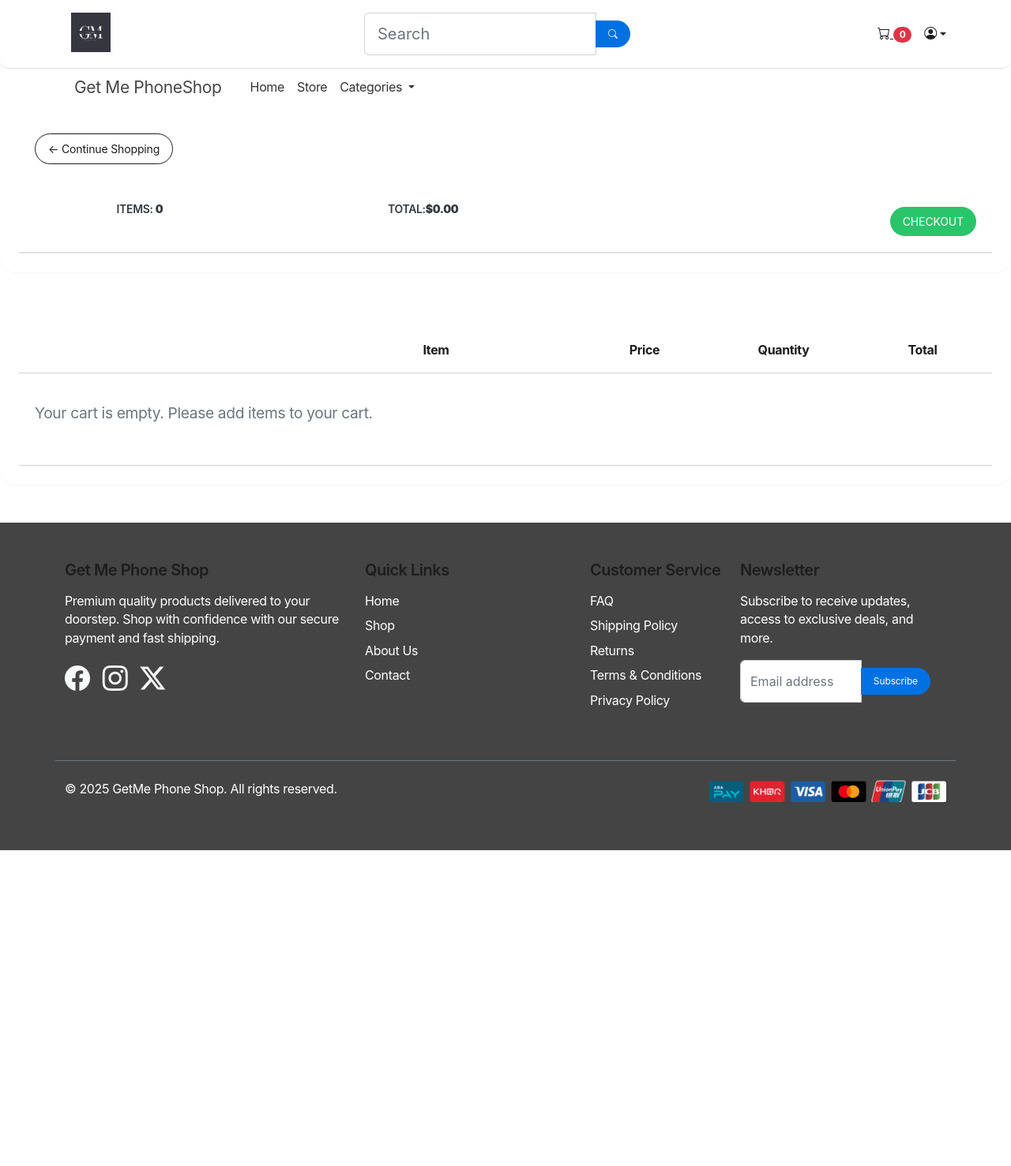
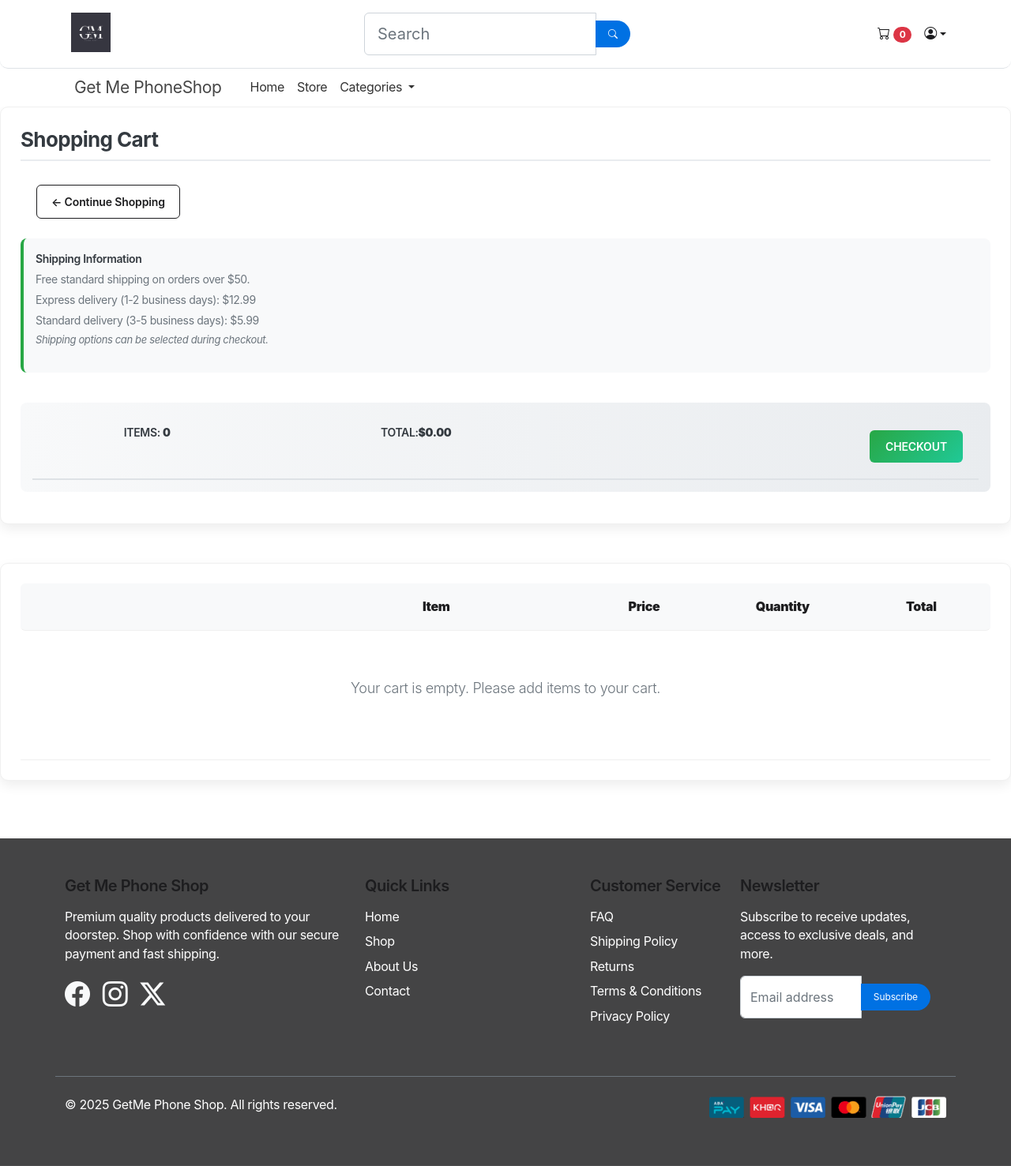
Before and after one commit to NatKimSreng/Shop, a Django app: page /cart/ in a window 1280 px wide. Shown: the whole page at 79% size. Before the commit the page ends 1077 px from the top, so only its background shows below. Run offline with Django 5.2, Linux system fonts and the light colour scheme; lists and menus that the app fills with data are empty.

Commit message:
style cart

```diff
--- a/cart/templates/cart_summary.html
+++ b/cart/templates/cart_summary.html
@@ -1,13 +1,267 @@
 {% extends 'store/main.html' %} {% load static %} {% block content %}
+<style>
+  /* Enhanced styling for cart page */
+  .box-element {
+    box-shadow: 0 6px 15px rgba(0, 0, 0, 0.07);
+    border-radius: 10px;
+    padding: 25px;
+    margin-bottom: 25px;
+    background-color: #fff;
+    border: 1px solid #f0f0f0;
+  }
+
+  .cart-row {
+    display: flex;
+    align-items: center;
+    padding: 18px 0;
+    border-bottom: 1px solid #f0f0f0;
+    transition: background-color 0.3s;
+  }
+
+  .cart-row:hover {
+    background-color: #f9f9f9;
+  }
+
+  .row-image {
+    width: 80px;
+    height: 80px;
+    object-fit: contain;
+    border-radius: 8px;
+    border: 1px solid #e0e0e0;
+    background-color: #fafafa;
+    padding: 5px;
+    box-shadow: 0 2px 5px rgba(0, 0, 0, 0.05);
+  }
+
+  .btn-outline-dark {
+    transition: all 0.3s;
+    font-weight: 600;
+    padding: 10px 18px;
+    border-radius: 6px;
+  }
+
+  .btn-outline-dark:hover {
+    background-color: #343a40;
+    color: white;
+  }
+
+  .btn-success {
+    transition: all 0.3s;
+    font-weight: 600;
+    padding: 10px 20px;
+    border-radius: 6px;
+    background: linear-gradient(135deg, #28a745, #20c997);
+    border: none;
+  }
+
+  .btn-success:hover {
+    box-shadow: 0 4px 10px rgba(40, 167, 69, 0.3);
+  }
+
+  .table {
+    margin-bottom: 0;
+  }
+
+  .qty-number {
+    font-weight: 600;
+    color: #343a40;
+    min-width: 20px;
+    text-align: center;
+  }
+
+  .quantity-control {
+    display: flex;
+    align-items: center;
+    justify-content: space-between;
+    background-color: #f8f9fa;
+    border-radius: 30px;
+    padding: 5px;
+    border: 1px solid #e5e5e5;
+    width: 120px;
+    margin: 5px 0;
+    box-shadow: 0 2px 4px rgba(0, 0, 0, 0.05);
+  }
+
+  .qty-btn {
+    width: 32px;
+    height: 32px;
+    display: flex;
+    align-items: center;
+    justify-content: center;
+    background-color: white;
+    border: 1px solid #dee2e6;
+    color: #343a40;
+    font-size: 16px;
+    font-weight: bold;
+    cursor: pointer;
+    border-radius: 50%;
+    transition: all 0.2s ease;
+    box-shadow: 0 1px 3px rgba(0, 0, 0, 0.1);
+    padding: 0;
+    line-height: 1;
+  }
+
+  .qty-btn-add {
+    background-color: #28a745;
+    border-color: #28a745;
+    color: white;
+  }
+
+  .qty-btn-minus {
+    background-color: #dc3545;
+    border-color: #dc3545;
+    color: white;
+  }
+
+  .qty-btn:hover {
+    transform: scale(1.1);
+    box-shadow: 0 3px 6px rgba(0, 0, 0, 0.15);
+  }
+
+  .qty-btn:active {
+    transform: scale(0.95);
+  }
+
+  /* Info box styles */
+  .info-box {
+    background-color: #f8f9fa;
+    border-radius: 8px;
+    padding: 15px;
+    margin: 15px 0;
+    border-left: 4px solid #007bff;
+    font-size: 14px;
+    line-height: 1.5;
+  }
+
+  .info-box-shipping {
+    border-left-color: #28a745;
+  }
+
+  .info-box-payment {
+    border-left-color: #ffc107;
+  }
+
+  .info-box-security {
+    border-left-color: #17a2b8;
+  }
+
+  .info-title {
+    font-weight: 600;
+    margin-bottom: 5px;
+    color: #343a40;
+  }
+
+  .info-text {
+    color: #6c757d;
+    margin-bottom: 5px;
+  }
+
+  .info-text:last-child {
+    margin-bottom: 0;
+  }
+
+  .help-text {
+    font-size: 13px;
+    color: #6c757d;
+    margin-top: 5px;
+    font-style: italic;
+  }
+
+  .empty-cart-container {
+    padding: 40px;
+    justify-content: center;
+    text-align: center;
+  }
+
+  .empty-cart {
+    font-size: 18px;
+    color: #6c757d;
+    font-weight: 300;
+  }
+
+  .item-price,
+  .item-total {
+    font-weight: 600;
+    color: #343a40;
+  }
+
+  .delete-cart {
+    background-color: white;
+    color: #dc3545;
+    border: 1px solid #dc3545;
+    margin-top: 8px;
+    transition: all 0.2s;
+    border-radius: 6px;
+    font-weight: 500;
+    padding: 5px 12px;
+    text-transform: uppercase;
+    font-size: 12px;
+    letter-spacing: 0.5px;
+  }
+
+  .delete-cart:hover {
+    background-color: #dc3545;
+    color: white;
+    box-shadow: 0 2px 5px rgba(220, 53, 69, 0.3);
+  }
+
+  /* Summary header enhancements */
+  .cart-summary {
+    background: linear-gradient(to right, #f8f9fa, #e9ecef);
+    border-radius: 8px;
+    padding: 15px;
+    margin-bottom: 15px;
+  }
+
+  .cart-header {
+    font-size: 26px;
+    font-weight: 700;
+    margin-bottom: 20px;
+    color: #343a40;
+    position: relative;
+    padding-bottom: 10px;
+    border-bottom: 2px solid #e9ecef;
+  }
+
+  /* Table header styling */
+  .cart-header-row {
+    background-color: #f8f9fa;
+    border-radius: 6px;
+    font-weight: 600;
+    color: #495057;
+  }
+
+  /* Link color */
+  a {
+    color: #007bff;
+    text-decoration: none;
+  }
+
+  a:hover {
+    text-decoration: none;
+  }
+</style>
+
 <div class="row">
   <div class="col-lg-12">
     <div class="box-element">
+      <h2 class="cart-header">Shopping Cart</h2>
       <a class="btn btn-outline-dark" href="{% url 'store' %}"
         >← Continue Shopping</a
       >
 
+      <div class="info-box info-box-shipping">
+        <p class="info-title">Shipping Information</p>
+        <p class="info-text">Free standard shipping on orders over $50.</p>
+        <p class="info-text">Express delivery (1-2 business days): $12.99</p>
+        <p class="info-text">Standard delivery (3-5 business days): $5.99</p>
+        <p class="help-text">
+          Shipping options can be selected during checkout.
+        </p>
+      </div>
+
       <br />
-      <br />
+      <div class="cart-summary">
         <table class="table">
           <tr>
             <th>
@@ -31,10 +285,11 @@
           </tr>
         </table>
       </div>
+    </div>
 
     <br />
     <div class="box-element">
-      <div class="cart-row">
+      <div class="cart-row cart-header-row">
         <div style="flex: 2"></div>
         <div style="flex: 2"><strong>Item</strong></div>
         <div style="flex: 1"><strong>Price</strong></div>
@@ -51,39 +306,61 @@
           <p class="item-price">${{item.product.price|floatformat:2}}</p>
         </div>
         <div style="flex: 1">
-          <p class="quantity">{{item.quantity}}</p>
-          <div class="quantity">
-            <img
-              class="chg-quantity update-cart"
+          <div class="quantity-control">
+            <button
+              class="qty-btn qty-btn-minus update-cart"
+              data-product-id="{{item.product.id}}"
+              data-action="remove"
+            >
+              -
+            </button>
+            <span class="qty-number">{{item.quantity}}</span>
+            <button
+              class="qty-btn qty-btn-add update-cart"
               data-product-id="{{item.product.id}}"
               data-action="add"
-              src="{% static 'images/arrow-up.png' %}"
-            />
-            <img
-              class="chg-quantity update-cart"
-              data-product-id="{{item.product.id}}"
-              data-action="remove"
-              src="{% static 'images/arrow-down.png' %}"
-            />
+            >
+              +
+            </button>
           </div>
         </div>
         <div style="flex: 1">
           <p class="item-total">${{item.get_total|floatformat:2}}</p>
-          <button class="btn btn-danger btn-sm delete-cart" data-product-id="{{item.product.id}}" data-action="post">
+          <button
+            class="btn btn-danger btn-sm delete-cart"
+            data-product-id="{{item.product.id}}"
+            data-action="post"
+          >
             Remove
           </button>
         </div>
       </div>
       {% endfor %}
+
+      <div class="info-box info-box-payment">
+        <p class="info-title">Payment Options</p>
+        <p class="info-text">
+          We accept all major credit cards, PayPal, and Apple Pay.
+        </p>
+        <p class="info-text">All transactions are secure and encrypted.</p>
+      </div>
+
+      <div class="info-box info-box-security">
+        <p class="info-title">Order Information</p>
+        <p class="info-text">Returns: Easy 30-day returns on most items.</p>
+        <p class="info-text">
+          Need Help? Contact our customer service at support@example.com
+        </p>
+      </div>
+
       {% else %}
       <div class="cart-row empty-cart-container">
-        <p class="empty-cart text-center">
+        <p class="empty-cart">
           Your cart is empty. Please add items to your cart.
         </p>
       </div>
       {% endif %}
     </div>
-      {% endblock content %}
   </div>
 </div>
-</div>
+{% endblock content %}
```
Also changed, not shown: db.sqlite3, store/migrations/0012_alter_product_description.py (added). Lines whose indentation alone changed are shown as unchanged.
